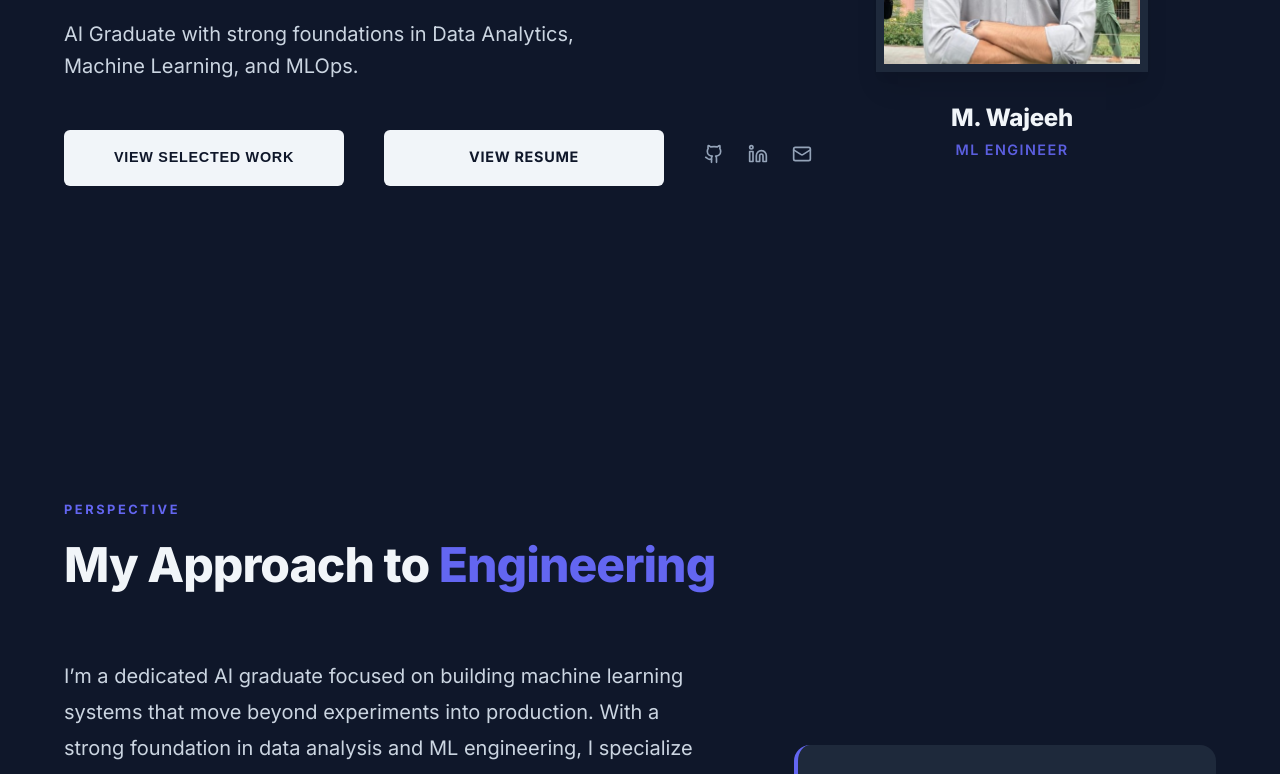
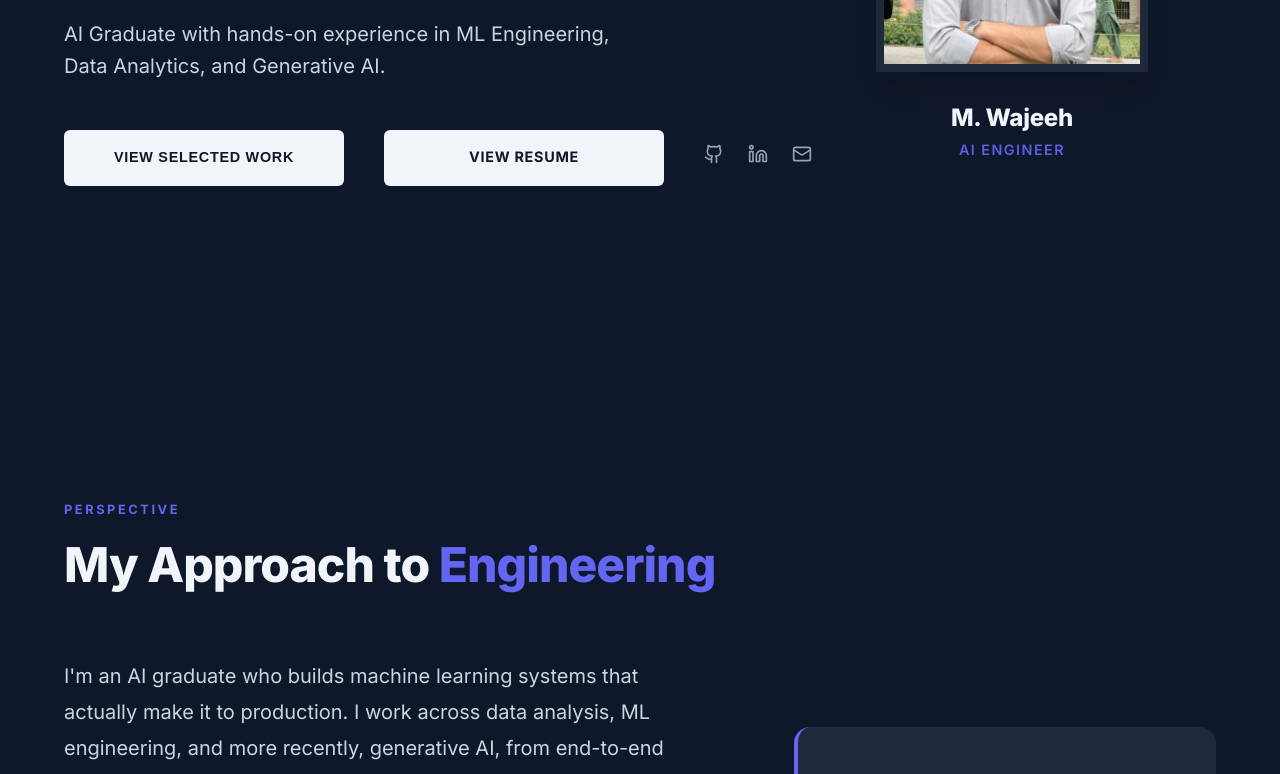
Before and after one commit to M-Wajeeh/Portfolio, a React (Vite) app: page / in a window 1280 px wide. Shown: the part 460-1234 px from the top of the page. Built offline with nearby package versions, Linux system fonts and the light colour scheme; no server answers.

Commit message:
content: Update portfolio data and personal information

```diff
--- a/src/data/portfolioData.ts
+++ b/src/data/portfolioData.ts
@@ -3,7 +3,7 @@ import {
     BarChart3,
     Database,
     Brain,
-    Award,
+    Trophy,
     TrendingUp,
     PieChart,
     Settings,
@@ -11,6 +11,8 @@ import {
     Terminal,
     Shirt,
     Layers,
+    Search,
+    Sparkles,
     LucideIcon
 } from 'lucide-react';
 
@@ -82,7 +84,7 @@ export interface PortfolioData {
 export const portfolioData: PortfolioData = {
     personalInfo: {
         name: (import.meta as any).env.VITE_USER_NAME || "M. Wajeeh",
-        roles: ["Data Analyst", "MLOps Engineer", "ML Engineer"],
+        roles: ["Data Analyst", "ML Engineer", "AI Engineer"],
         email: (import.meta as any).env.VITE_USER_EMAIL || "contact@example.com",
         github: (import.meta as any).env.VITE_USER_GITHUB || "https://github.com/",
         linkedin: (import.meta as any).env.VITE_USER_LINKEDIN || "https://linkedin.com/in/",
@@ -95,14 +97,14 @@ export const portfolioData: PortfolioData = {
         twitter: "",
         status: "ACCEPTING PROJECTS",
         tagline: "Engineering intelligent systems that solve real-world problems",
-        subTagline: "AI Graduate with strong foundations in Data Analytics, Machine Learning, and MLOps.",
-        bio: "I’m a dedicated AI graduate focused on building machine learning systems that move beyond experiments into production. With a strong foundation in data analysis and ML engineering, I specialize in turning complex datasets into deployable, real-world applications using Python, SQL, Docker, and AWS. I am passionate about engineering systems that are not just intelligent, but reliable and scalable."
+        subTagline: "AI Graduate with hands-on experience in ML Engineering, Data Analytics, and Generative AI.",
+        bio: "I'm an AI graduate who builds machine learning systems that actually make it to production. I work across data analysis, ML engineering, and more recently, generative AI, from end-to-end ML pipelines with Docker and AWS to LLM-powered applications using LangChain and RAG. I care about building systems that aren't just smart, but reliable and ready for the real world."
     },
 
     stats: [
-        { icon: Award, value: '20+', label: 'COMPLETED PROJECTS', color: 'var(--color-primary)' },
-        { icon: TrendingUp, value: '2+', label: 'YEARS OF HANDS-ON EXPERIENCE', color: 'var(--color-accent-cyan)' },
-        { icon: Zap, value: '98%', label: 'ACCURACY RATE', color: 'var(--color-accent-magenta)' }
+        { icon: Trophy, value: '#1', label: 'VYROTHON 2026', color: 'var(--color-accent-cyan)' },
+        { icon: Zap, value: '580+', label: 'COMPETITORS OUTPERFORMED', color: 'var(--color-primary)' },
+        { icon: TrendingUp, value: '7+', label: 'END-TO-END ML PIPELINES', color: 'var(--color-accent-magenta)' }
     ],
 
     heroHUD: {
@@ -129,6 +131,11 @@ export const portfolioData: PortfolioData = {
                 skills: ['Machine Learning', 'Deep Learning', 'CNN/RNN/LSTM', 'NLP', 'Scikit-learn', 'TensorFlow', 'PyTorch']
             },
             {
+                title: 'GENERATIVE AI',
+                icon: Sparkles,
+                skills: ['Large Language Models (LLMs)', 'RAG Pipelines', 'LangChain', 'LangGraph', 'Prompt Engineering', 'Vector Databases']
+            },
+            {
                 title: 'MLOPS & DEPLOYMENT',
                 icon: Settings,
                 skills: ['ML Pipelines', 'Model Versioning', 'CI/CD for ML', 'Docker', 'DVC', 'MLflow', 'GitHub Actions', 'FastAPI', 'AWS (EC2/S3)']
@@ -149,10 +156,30 @@ export const portfolioData: PortfolioData = {
                 skills: ['Problem Solving', 'Technical Communication', 'Stakeholder Collaboration', 'Teamwork', 'Project Management']
             }
         ],
-        marquee: ['Python', 'SQL', 'TensorFlow', 'PyTorch', 'Docker', 'AWS', 'Power BI', 'Tableau', 'Pandas', 'NumPy', 'Scikit-learn', 'FastAPI', 'Git', 'MLflow', 'DVC']
+        marquee: ['Python', 'SQL', 'TensorFlow', 'PyTorch', 'LangChain', 'LLMs', 'RAG', 'LangGraph', 'Docker', 'AWS', 'Power BI', 'Tableau', 'Pandas', 'NumPy', 'Scikit-learn', 'FastAPI', 'Git', 'MLflow', 'DVC']
     },
 
     experience: [
+        {
+            type: 'Speaking',
+            title: 'Guest Speaker - Vyrothon Journey & AI Development',
+            company: 'GDG On Campus - COMSATS Abbottabad',
+            period: '2026',
+            description: `• Invited to speak about the journey of winning Vyrothon 2026 and building AI solutions under pressure.
+                            • Shared technical insights on voice-agent development and effective team collaboration.
+                            • Focused on bridging the gap between hackathon concepts and real-world AI applications.`,
+            tags: ['Public Speaking', 'AI Development', 'Community Engagement', 'Career Journey']
+        },
+        {
+            type: 'Achievement',
+            title: '1st Place Winner - Vyrothon 2026',
+            company: 'NUST | Vyro AI',
+            period: '2026',
+            description: `• Secured 1st position among 580+ applicants in an intensive multi-stage national hackathon.
+                            • Built an AI voice agent for real-estate that qualifies leads and books appointments in real-time.
+                            • Developed the core AI understanding and response logic, reducing business response time to zero.`,
+            tags: ['AI Voice Agent', 'LLMs', 'Hackathon', 'Real Estate AI', 'Teamwork']
+        },
         {
             type: 'Internship',
             title: 'Data Science Intern',
@@ -167,7 +194,7 @@ export const portfolioData: PortfolioData = {
             type: 'Job simulation',
             title: 'Data Analytics',
             company: 'Deloitte',
-            period: 'september 2025 - october 2025',
+            period: 'September 2025 - October 2025',
             description: `  • Cleaned and analyzed raw business datasets using Excel to ensure data accuracy and consistency.
                             • Built an interactive Tableau dashboard to highlight key trends and KPIs for decision-making.
                             • Presented insights in a clear, business-focused manner for non-technical stakeholders.`,
@@ -177,7 +204,7 @@ export const portfolioData: PortfolioData = {
             type: 'EDU',
             title: 'BS Artificial Intelligence',
             company: 'National University of Modern Languages,Islamabad ',
-            period: '2022 — 2026',
+            period: '2022 - 2026',
             description: 'Bachelor’s in Artificial Intelligence with a strong focus on data analysis, machine learning, and applied AI systems.',
             tags: ['Artificial Intelligence', 'Data Analysis', 'Machine Learning', 'Applied AI']
         }
@@ -196,7 +223,7 @@ export const portfolioData: PortfolioData = {
         {
             title: 'Vehicle Insurance MLOps Pipeline',
             category: 'MLOps / Machine Learning Deployment',
-            description: 'A production-grade end-to-end MLOps pipeline that demonstrates how machine learning systems are designed, deployed, and maintained in real-world environments. The project covers the full lifecycle — from cloud-based data ingestion and validation to automated model deployment using Docker, AWS, and CI/CD workflows.This project emphasizes modular architecture, reproducibility, and production-ready ML engineering practices.',
+            description: 'A production-grade end-to-end MLOps pipeline that demonstrates how machine learning systems are designed, deployed, and maintained in real-world environments. The project covers the full lifecycle, from cloud-based data ingestion and validation to automated model deployment using Docker, AWS, and CI/CD workflows. This project emphasizes modular architecture, reproducibility, and production-ready ML engineering practices.',
             tags: ['MLOps', 'Machine Learning Deployment', 'Docker', 'AWS', 'CI/CD', 'Data Ingestion', 'Data Validation', 'Model Deployment', 'Modular Architecture', 'Reproducibility', 'Production-Ready ML Engineering Practices'],
             githubUrl: "https://github.com/M-Wajeeh/mlops-vehicle-insurance-pipeline",
             icon: Layers
@@ -214,7 +241,7 @@ export const portfolioData: PortfolioData = {
                 'Model Training',
                 'Reproducible ML'
             ],
-            githubUrl: "https://github.com/YOUR_USERNAME/YOUR_REPO_NAME",
+            githubUrl: "https://github.com/M-Wajeeh/end-to-end-purchase-prediction-ml",
             icon: Brain
         },
         {
@@ -240,6 +267,14 @@ export const portfolioData: PortfolioData = {
             tags: ['Machine Learning', 'Machine Learning Operations', 'FastAPI', 'Docker', 'GitHub Actions', 'MLflow', 'Web UI', 'Real-time Inference'],
             githubUrl: "https://github.com/M-Wajeeh/end-to-end-telco-churn-ml",
             icon: Layers
+        },
+        {
+            title: 'RAG Insight Engine',
+            category: 'GenAI / Retrieval-Augmented Generation',
+            description: 'Modular RAG system for grounded document Q&A. Features pluggable loaders, recursive chunking, HuggingFace embeddings, a persistent Chroma vector store, and a citation-aware Groq LLM generator. Includes a Streamlit UI and an evaluation harness for measuring retrieval accuracy.',
+            tags: ['GenAI', 'RAG', 'LangChain', 'ChromaDB', 'HuggingFace', 'Groq', 'Streamlit', 'Python', 'Evaluation Harness'],
+            githubUrl: "https://github.com/M-Wajeeh/RAG-Insight-Engine",
+            icon: Search
         }
 
     ]
```
